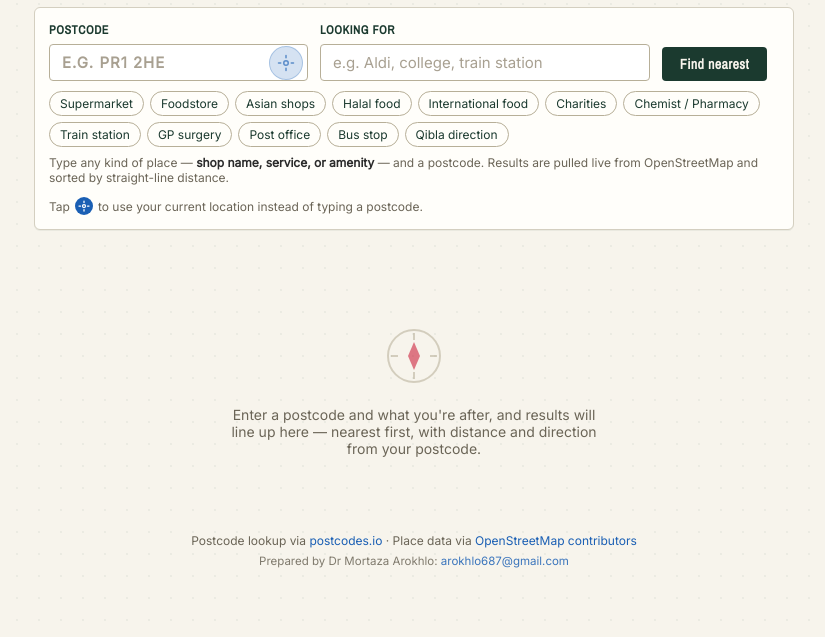
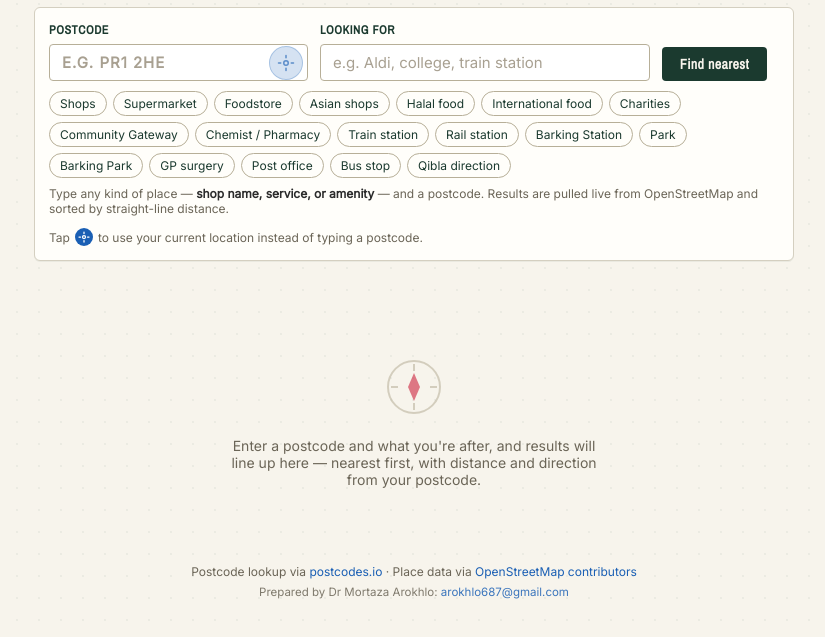
Before and after one commit to arokhlo/nearest-to, a plain HTML site: page index.html in a window 1280 px wide. Shown: the part 63-700 px from the top of the page, without its empty margins (226-1051 px from the left). Drawn offline with nearby package versions, Linux system fonts and the light colour scheme.

Commit message:
Add buttons for community services and parks
Added new buttons for community services and parks.

```diff
--- a/index.html
+++ b/index.html
@@ -556,14 +556,20 @@
     </div>
 
     <div class="quick-chips">
+      <button class="chip" data-query="shop">Shops</button>
       <button class="chip" data-query="supermarket">Supermarket</button>
       <button class="chip" data-query="foodstore">Foodstore</button>
       <button class="chip" data-query="asian shop">Asian shops</button>
       <button class="chip" data-query="halal food shop">Halal food</button>
       <button class="chip" data-query="international food shop">International food</button>
       <button class="chip" data-query="charity">Charities</button>
+      <button class="chip" data-query="Community Gateway">Community Gateway</button>
       <button class="chip" data-query="chemist">Chemist / Pharmacy</button>
       <button class="chip" data-query="train station">Train station</button>
+      <button class="chip" data-query="rail station">Rail station</button>
+      <button class="chip" data-query="Barking Station">Barking Station</button>
+      <button class="chip" data-query="park">Park</button>
+      <button class="chip" data-query="Barking Park">Barking Park</button>
       <button class="chip" data-query="GP surgery">GP surgery</button>
       <button class="chip" data-query="post office">Post office</button>
       <button class="chip" data-query="bus stop">Bus stop</button>
@@ -1138,6 +1144,17 @@
       terms: ['train station','railway station','rail station','National Rail station','Overground station','Underground station','Tube station']
     },
     {
+      id: 'parks',
+      label: 'parks and public green spaces',
+      aliases: ['park','parks','public park','public parks','green space','green spaces','recreation ground','playing field','barking park'],
+      filters: [
+        '["leisure"~"park|recreation_ground|garden|playground|nature_reserve",i]',
+        '["landuse"~"recreation_ground|grass|village_green",i]',
+        '["boundary"="protected_area"]'
+      ],
+      terms: ['park','public park','recreation ground','green space','playing field','Barking Park']
+    },
+    {
       id: 'transport-bus', label: 'bus stops and stations', aliases: ['bus stop','bus stops','bus station','coach station'],
       filters: ['["highway"="bus_stop"]','["amenity"="bus_station"]','["public_transport"="platform"]["bus"="yes"]'], terms: ['bus stop','bus station','coach station']
     },
@@ -1178,7 +1195,7 @@
   const SIMPLE_CATEGORY_MAP = {
     'college':['["amenity"="college"]'], 'university':['["amenity"="university"]'],
     'school':['["amenity"="school"]'], 'library':['["amenity"="library"]'],
-    'park':['["leisure"="park"]'], 'gym':['["leisure"="fitness_centre"]','["leisure"="sports_centre"]'],
+    'park':['["leisure"~"park|recreation_ground|garden|playground|nature_reserve",i]','["landuse"~"recreation_ground|grass|village_green",i]'], 'gym':['["leisure"="fitness_centre"]','["leisure"="sports_centre"]'],
     'cinema':['["amenity"="cinema"]'], 'restaurant':['["amenity"="restaurant"]'],
     'cafe':['["amenity"="cafe"]'], 'coffee shop':['["amenity"="cafe"]'],
     'pub':['["amenity"="pub"]'], 'bank':['["amenity"="bank"]'],
@@ -1187,7 +1204,8 @@
     'charity':['["shop"="charity"]','["office"~"charity|ngo|association|foundation",i]','["amenity"="community_centre"]','["amenity"="social_facility"]'],
     'charities':['["shop"="charity"]','["office"~"charity|ngo|association|foundation",i]','["amenity"="community_centre"]','["amenity"="social_facility"]'],
     'station':['["railway"~"station|halt",i]','["public_transport"="station"]'],
-    'rail station':['["railway"~"station|halt",i]','["public_transport"="station"]']
+    'rail station':['["railway"~"station|halt",i]','["public_transport"="station"]'],
+    'barking park':['["leisure"~"park|recreation_ground|garden|playground|nature_reserve",i]','["landuse"~"recreation_ground|grass|village_green",i]']
   };
 
 
@@ -1264,6 +1282,13 @@
       postcode: 'IG11 8TU',
       category: 'railway station',
       keywords: ['barking station','barking','train station','rail station','railway station','station','national rail','overground station','underground station','tube station','transport']
+    },
+    {
+      name: 'Barking Park',
+      address: 'Barking IG11 8TA',
+      postcode: 'IG11 8TA',
+      category: 'public park',
+      keywords: ['barking park','barking','park','parks','public park','green space','green spaces','recreation ground','playing field','leisure','outdoor']
     }
   ];
 
```
